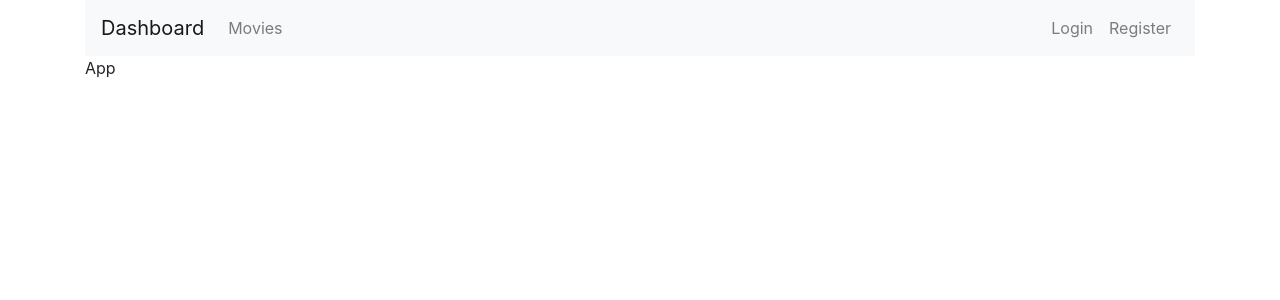
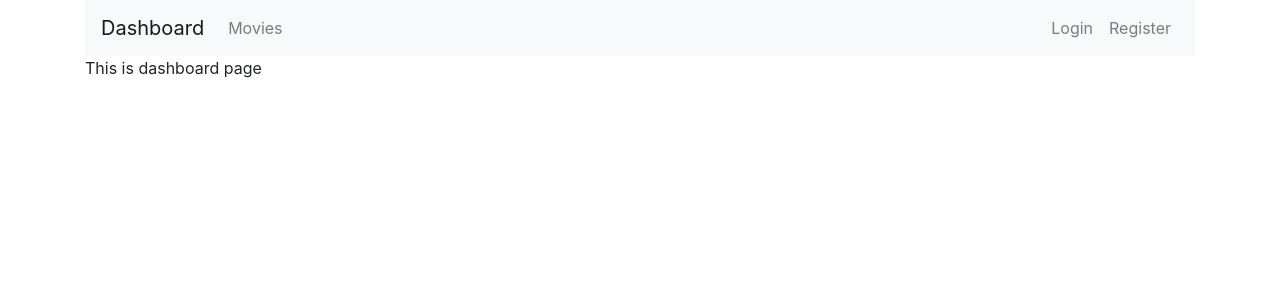
Before and after one commit to tomisicm/movie_rating_app_v3, a React app: page /dashboard in a window 1280 px wide. Shown: the top 300 px of the page. Built offline with nearby package versions, Linux system fonts and the light colour scheme.

Commit message:
wiring up everything

```diff
--- a/src/App.js
+++ b/src/App.js
@@ -1,14 +1,24 @@
 import React from "react"
+import { BrowserRouter, Switch, Route } from "react-router-dom"
 
 import "./App.css"
+
 import MainNav from "./components/navigation/MainNav"
+
+import Dashboard from "./views/Dashboard"
+import MoviesPage from "./views/MoviesPage"
 
 function App() {
   return (
-    <div className="container">
-      <MainNav />
-      App
-    </div>
+    <BrowserRouter>
+      <div className="container">
+        <MainNav />
+        <Switch>
+          <Route path="/dashboard" component={Dashboard} />
+          <Route path="/movies" component={MoviesPage} />
+        </Switch>
+      </div>
+    </BrowserRouter>
   )
 }
 
--- a/src/index.js
+++ b/src/index.js
@@ -1,20 +1,12 @@
 import React from "react"
 import ReactDOM from "react-dom"
-import { BrowserRouter } from "react-router-dom"
+
 import "bootstrap/dist/css/bootstrap.min.css"
 import "./index.css"
 
 import App from "./App"
 import * as serviceWorker from "./serviceWorker"
 
-ReactDOM.render(
-  <BrowserRouter>
-    <App />
-  </BrowserRouter>,
-  document.getElementById("root")
-)
+ReactDOM.render(<App />, document.getElementById("root"))
 
-// If you want your app to work offline and load faster, you can change
-// unregister() to register() below. Note this comes with some pitfalls.
-// Learn more about service workers: https://bit.ly/CRA-PWA
 serviceWorker.unregister()
--- /dev/null
+++ b/src/views/Dashboard.jsx
@@ -0,0 +1,10 @@
+import React, { Component } from "react"
+
+class Dashboard extends Component {
+  state = {}
+  render() {
+    return <div>This is dashboard page</div>
+  }
+}
+
+export default Dashboard
--- /dev/null
+++ b/src/views/MoviesPage.jsx
@@ -0,0 +1,10 @@
+import React, { Component } from "react"
+
+class MoviesPage extends Component {
+  state = {}
+  render() {
+    return <div>This is movies page</div>
+  }
+}
+
+export default MoviesPage
```
